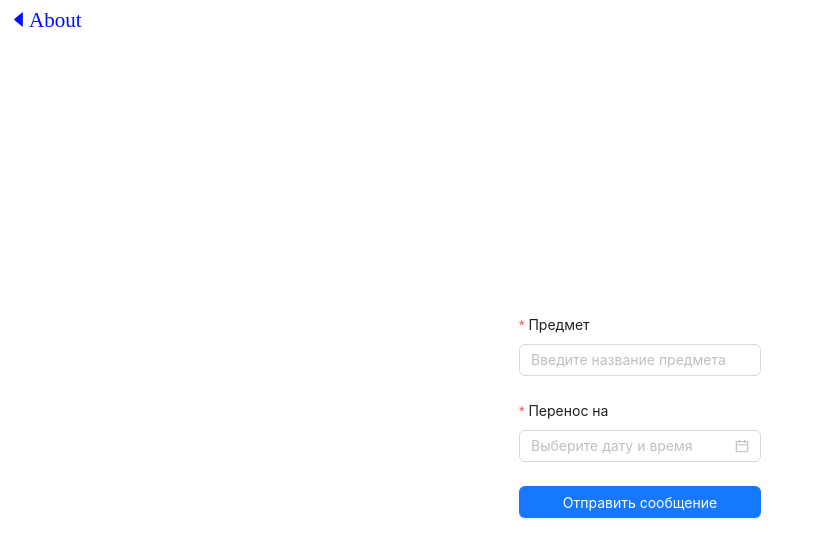
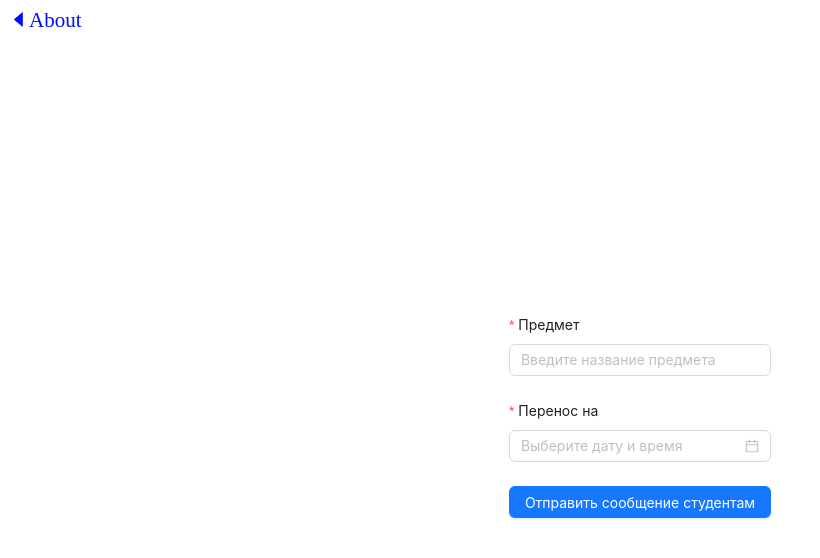
Before and after one commit to AleksNWL/Student-s-Home, a React app: page /#/about/lecturer in a window 1280 px wide. Shown: the top 558 px of the page, without its empty margins (0-820 px from the left). Built offline with nearby package versions, Linux system fonts and the light colour scheme.

Commit message:
Fixed name

```diff
--- a/src/pages/Lecturer/Lecturer.tsx
+++ b/src/pages/Lecturer/Lecturer.tsx
@@ -55,7 +55,7 @@ const Lecturer = () => {
 
                     <Form.Item>
                         <Button type="primary" htmlType="submit" block>
-                            Отправить сообщение
+                            Отправить сообщение студентам
                         </Button>
                     </Form.Item>
                 </Form>
```
